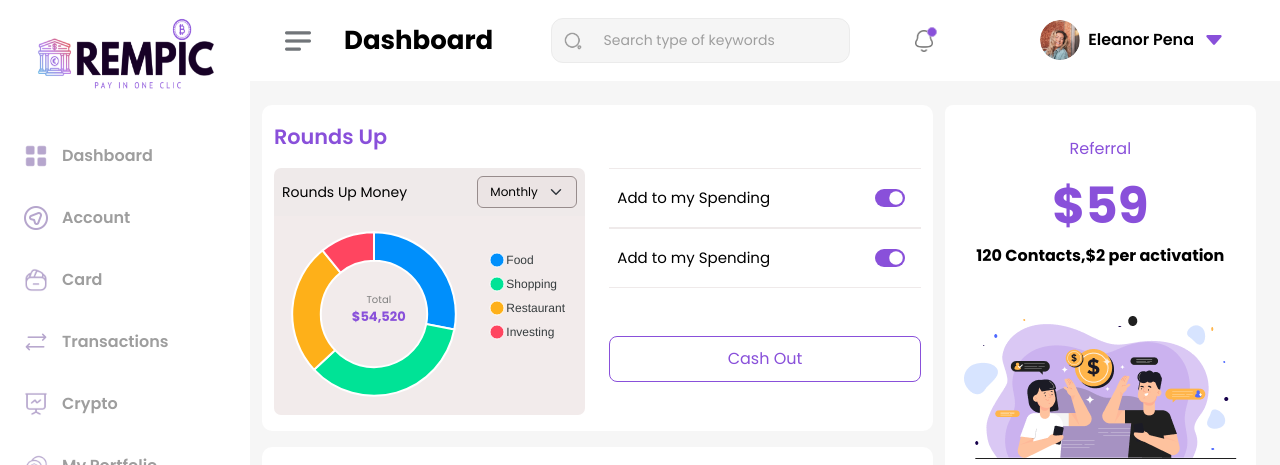
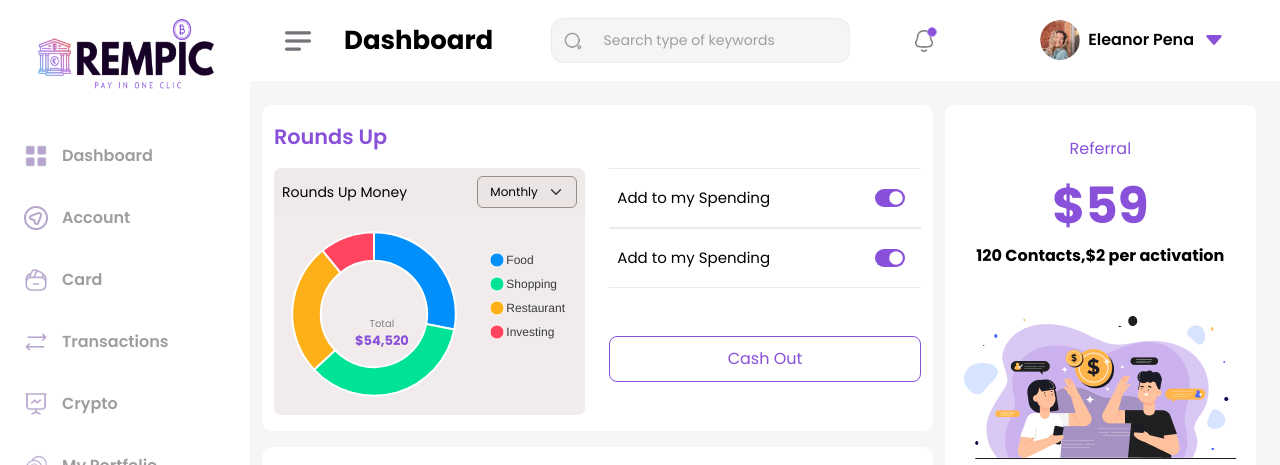
Before and after one commit to Harish12156/neo, a React (Create React App) app: page /setting in a window 1280 px wide. Shown: the top 465 px of the page. Built offline with nearby package versions, Linux system fonts and the light colour scheme.

Commit message:
last update

```diff
--- a/src/assets/css/var.css
+++ b/src/assets/css/var.css
@@ -433,15 +433,27 @@
     position:absolute;
     top:0px!important;
   }
-  .epic-total-points-540 {
+  /* .epic-total-points-540 {
     position: absolute;
     text-align: center;
     font-size: 10px;
     left: calc(50% - 50px);
     top: calc(50% - 20px);
     transform: translate(-50%, -50%);
-  }
-
+  } */
+  /* <======================> */
+  .epic-total-points-54 {
+    position: absolute;
+    top: 50%;
+    left: 26%;
+    font-size: 10px;
+    text-align: center;
+    color: grey;
+}
+.epic-total-points-5{
+  margin-top:-30px;
+}
+  /* <========================> */
 }
 
 /* Tablet styles */
@@ -739,6 +751,16 @@
     top: calc(50% - 20px);
     font-size: 12px;
   }
+  /* <=====================> */
+  .epic-total-points-54 {
+    position: absolute;
+    top: 50%;
+    left: 26%;
+    font-size: 10px;
+    text-align: center;
+    color: grey;
+}
+/* <=======================> */
 }
 
 /* Mobile styles */
@@ -1056,5 +1078,14 @@
     color: black !important;
     box-shadow: none !important;
   }
-
+  /* <====================> */
+  .epic-total-points-54 {
+    position: absolute;
+    top: 50%;
+    left: 26%;
+    font-size: 10px;
+    text-align: center;
+    color: grey;
 }
+/* <========================> */
+}
--- a/src/pages/Setting.js
+++ b/src/pages/Setting.js
@@ -42,7 +42,7 @@ function Settings() {
               <div className='row mb-3 epic-chart-sec-00 pb-3'>
                 <p className='mb-auto  py-3  dash-head-1'>Rounds Up</p>
                 {/* dash-head-1 */}
-                <div className='col-lg-6 col-12'>
+                <div className='col-lg-6 col-12 position-relative'>
                   <div className='rnds-up-money-box p-2'>
 
                     <p className='mb-auto rnds-up-money'>Rounds Up Money
@@ -65,16 +65,23 @@ function Settings() {
                       </span>
                     </p>
                   </div>
-                  {/* <div className='epic-chart-rounded-01 position-relative'>
 
-<Chart options={options} series={series} className="  py-2" type="donut" width="100%" height="200px" />
-<p className='epic-total-points-540'>Total<br /><span className='epic-total-number  mt-3 fw-bold'>$54,520</span></p>
-</div>  */}
+{/* <div className=' '>
+<div className='epic-chart-rounded-01'>
+
+<Chart options={options} series={series} className="clr-rounded-sec-01 py-2" type="donut" width="100%" height="200px" />
+</div>
+
+</div> */}
+{/* <p className='epic-total-points-5'>Total<br /><span className='epic-total-number mt-3 fw-bold'>$54,520</span></p> */}
+
+
                   <div className='epic-chart-rounded-01 position-relative'>
 
                     <Chart options={options} series={series} className="clr-rounded-sec-01 py-2" type="donut" width="100%" height="200px" />
                     <p className='epic-total-points-54'>Total<br /><span className='epic-total-number mt-3 fw-bold'>$54,520</span></p>
                   </div>
+
                   {/* <=============> */}
 
                   <div>
```
